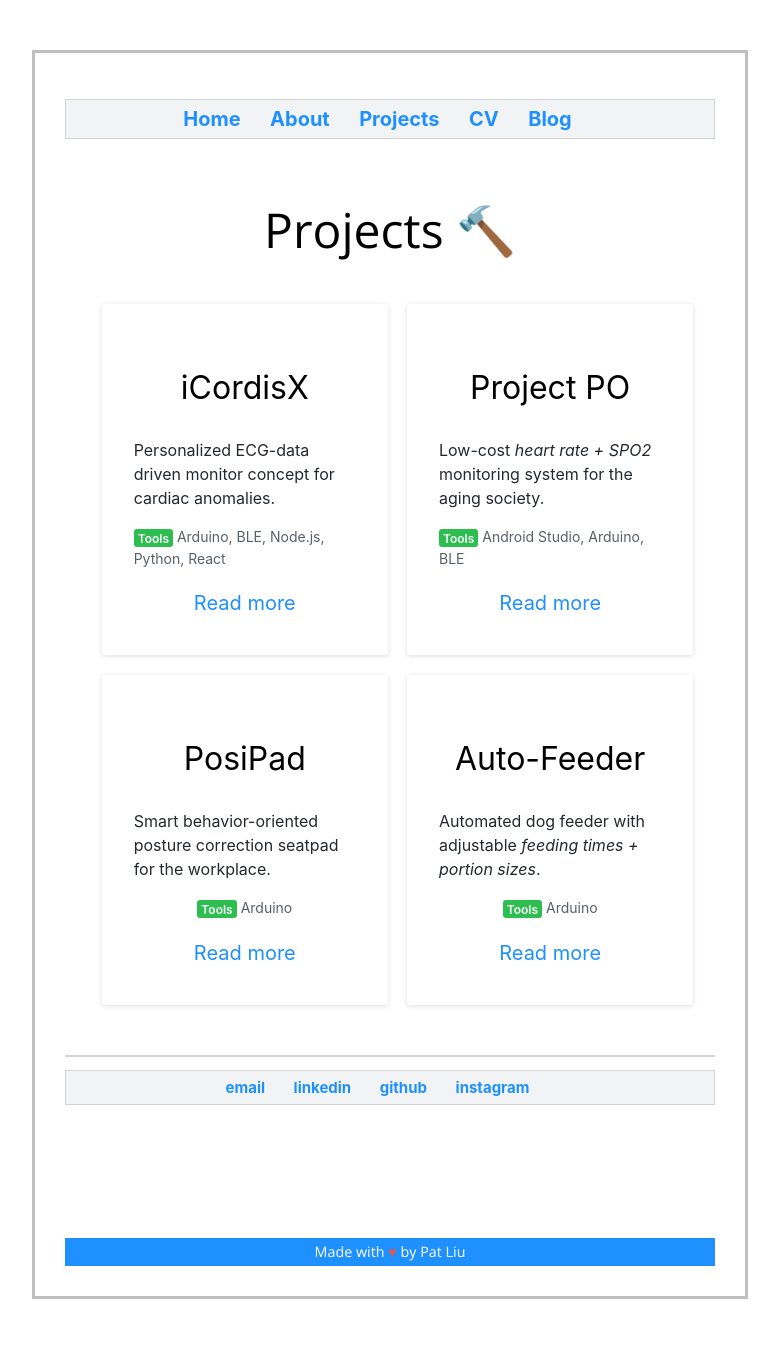
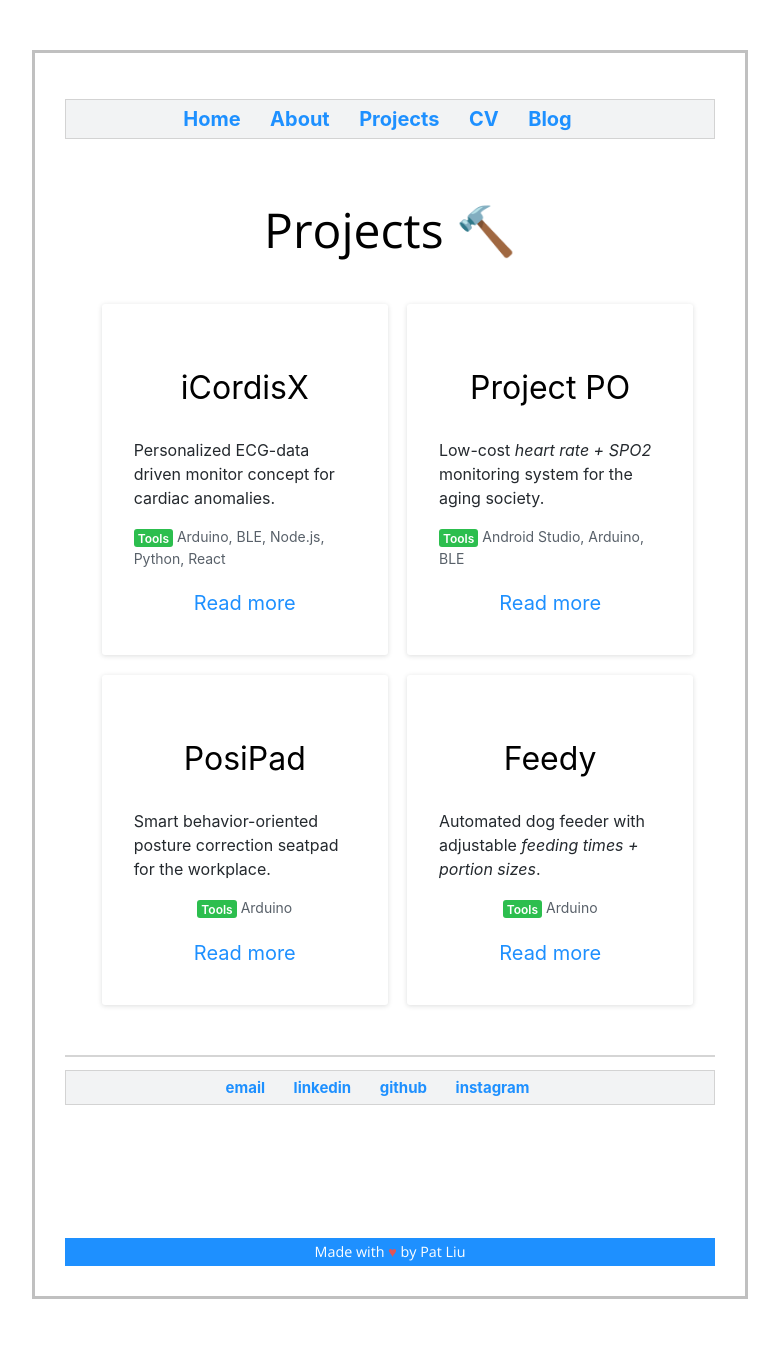
Before and after one commit to pat-liu/WebsiteV1, a Jekyll site: the page built from projects/index.html, in a window 1280 px wide. Shown: the whole page, without its empty margins (250-1029 px from the left). Built offline with Jekyll 4.4.1, drawn with Linux system fonts in a browser that asks for light colours.

Commit message:
Update index.html

```diff
--- a/projects/index.html
+++ b/projects/index.html
@@ -38,7 +38,7 @@ title: Projects
     </div>
 
     <div class="box">
-        <h1 class="projectheader">Auto-Feeder</h1>
+        <h1 class="projectheader">Feedy</h1>
         <p class="projecttext" style="text-align: left">Automated dog feeder with adjustable <i>feeding times + portion sizes</i>.
           </p>
         <p class="projecttext" style="font-size: 14px !important;color: #586069 !important;">
```
